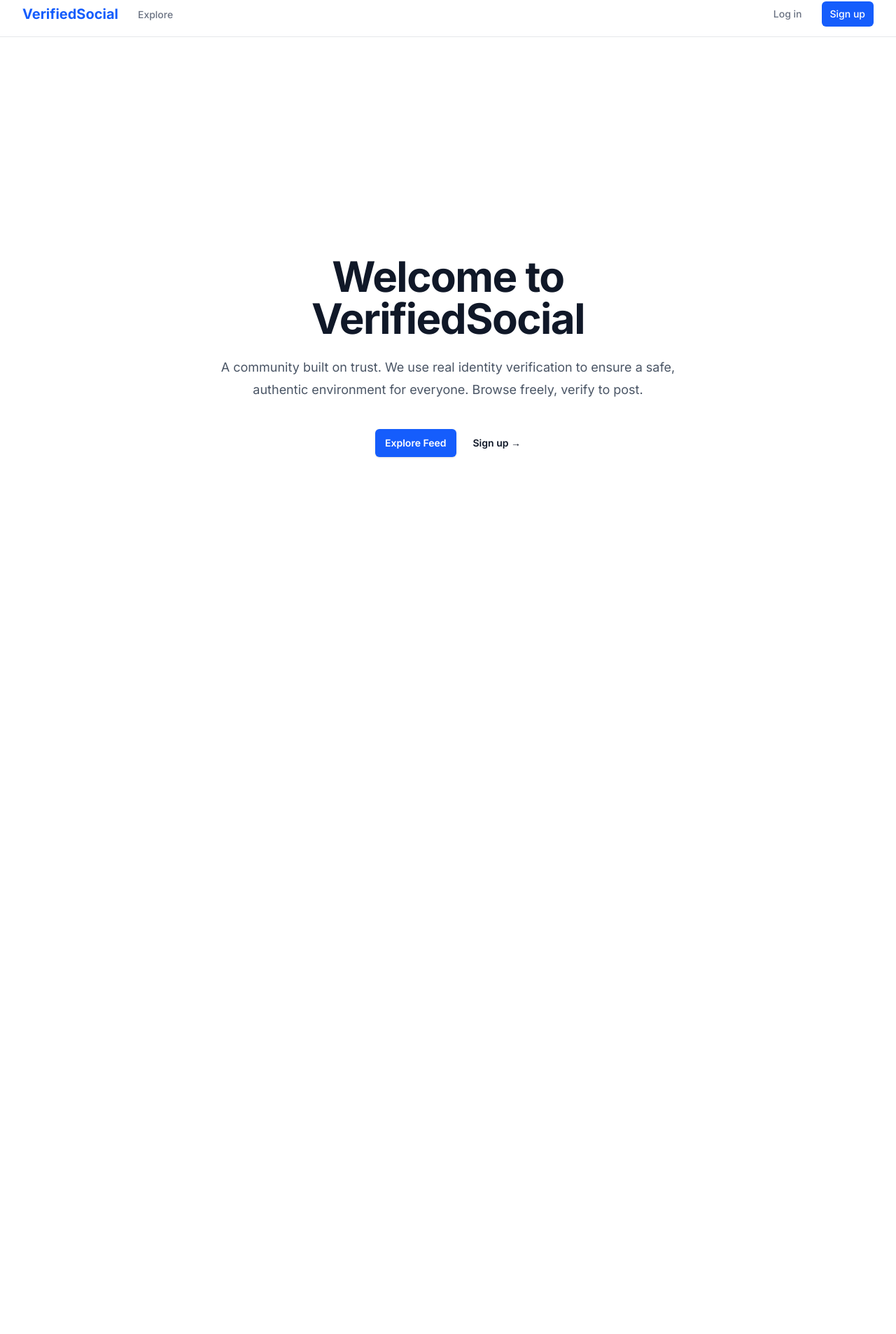
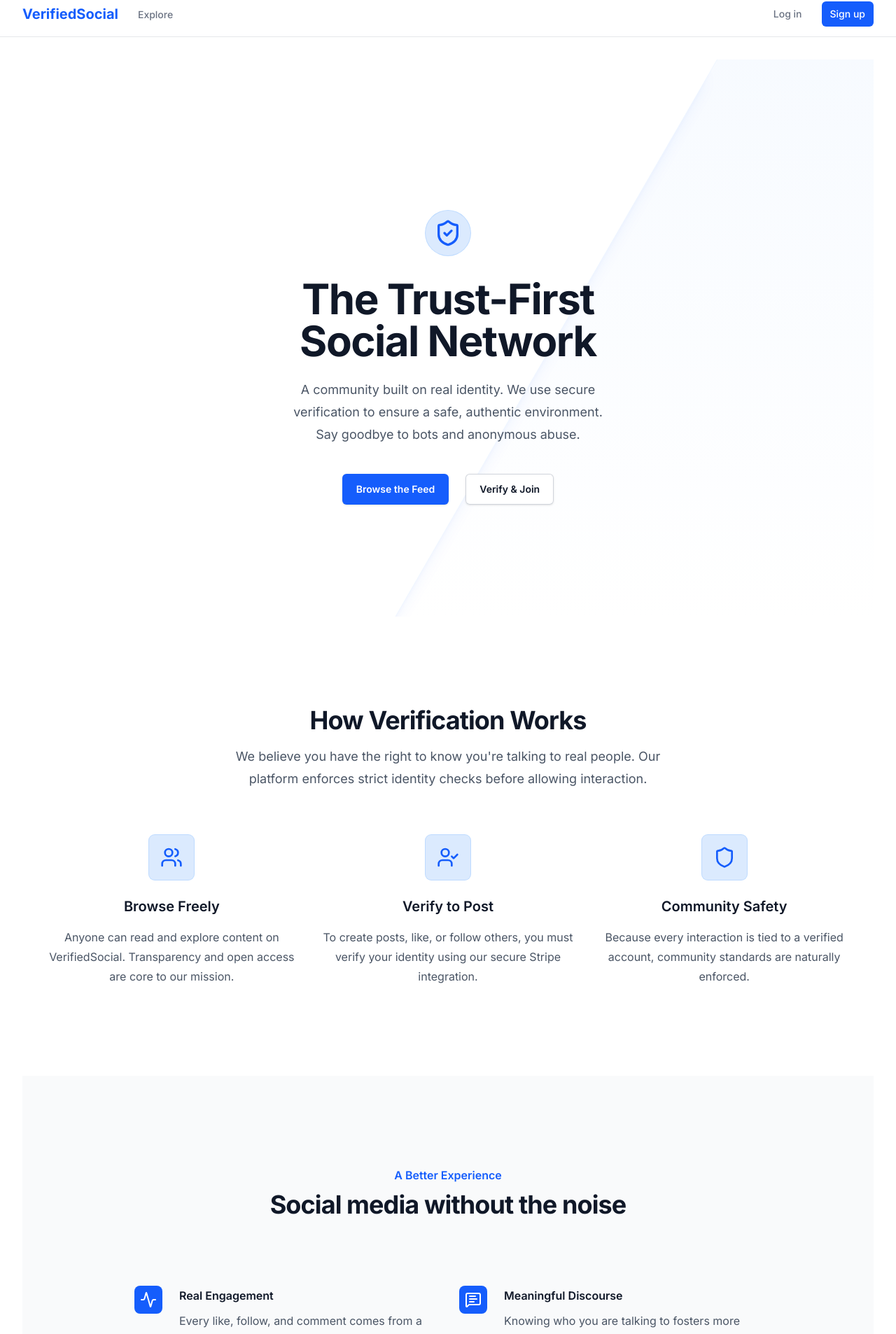
Before and after one commit to cmarabate/verified-social-mvp, a Next.js app: page / in a window 1280 px wide. Shown: the part 12-1918 px from the top of the page at 70% size. Before the commit the page ends 921 px from the top, so only its background shows below. Built offline with nearby package versions, Linux system fonts and the light colour scheme; no server answers.

Commit message:
feat: Create SEO, A11y, Performance Roadmap
Co-authored-by: traeagent <traeagent@users.noreply.github.com>

```diff
--- a/src/app/explore/page.tsx
+++ b/src/app/explore/page.tsx
@@ -64,7 +64,7 @@ export default async function ExplorePage() {
             const isLiked = user ? post.likes?.some((l: { user_id: string }) => l.user_id === user.id) : false;
 
             return (
-            <div key={post.id} className="bg-white p-6 rounded-lg shadow-sm border border-gray-200">
+            <div key={post.id} className="bg-white p-6 rounded-lg shadow-sm border border-gray-200 hover:shadow-md transition-shadow duration-200">
               <div className="flex items-center space-x-3 mb-4">
                 <div className="w-10 h-10 bg-gray-200 rounded-full overflow-hidden flex items-center justify-center text-gray-500 font-medium relative">
                   {profile?.avatar_url ? (
@@ -77,7 +77,7 @@ export default async function ExplorePage() {
                   <div className="font-semibold flex items-center gap-1">
                     {profile?.display_name || 'Unknown User'}
                     {profile?.is_verified && (
-                      <span className="text-blue-500 text-xs ml-1 flex items-center" title="Verified account">
+                      <span className="text-blue-500 text-xs ml-1 flex items-center bg-blue-50 rounded-full p-0.5" title="Verified account">
                         <span aria-hidden="true">✓</span>
                         <span className="sr-only">Verified account</span>
                       </span>
@@ -108,8 +108,8 @@ export default async function ExplorePage() {
             )
           })
         ) : (
-          <div className="text-center py-12 bg-white rounded-lg border border-gray-200">
-            <p className="text-gray-500">No posts yet. Check back later!</p>
+          <div className="text-center py-16 bg-white rounded-lg border border-gray-200 border-dashed">
+            <p className="text-gray-500 font-medium">No posts yet. Be the first to start the conversation!</p>
           </div>
         )}
       </div>
--- a/src/app/globals.css
+++ b/src/app/globals.css
@@ -61,6 +61,22 @@ body {
   outline-offset: 2px;
 }
 
+/* Animations */
+@keyframes fadeInUp {
+  from {
+    opacity: 0;
+    transform: translateY(20px);
+  }
+  to {
+    opacity: 1;
+    transform: translateY(0);
+  }
+}
+
+.animate-fade-in-up {
+  animation: fadeInUp 0.8s cubic-bezier(0.16, 1, 0.3, 1) forwards;
+}
+
 /* Reduced motion */
 @media (prefers-reduced-motion: reduce) {
   *,
--- a/src/app/page.tsx
+++ b/src/app/page.tsx
@@ -1,5 +1,6 @@
 import Link from 'next/link'
 import { Metadata } from 'next'
+import { ShieldCheck, Users, MessageSquareText, Activity, UserCheck, Shield } from 'lucide-react'
 
 export const metadata: Metadata = {
   title: 'Home | VerifiedSocial',
@@ -26,27 +27,112 @@ export default function Home() {
         type="application/ld+json"
         dangerouslySetInnerHTML={{ __html: JSON.stringify(jsonLd) }}
       />
-      <div className="relative isolate px-6 pt-14 lg:px-8">
-        <div className="mx-auto max-w-2xl py-32 sm:py-48 lg:py-56">
+
+      {/* Hero Section */}
+      <div className="relative isolate px-6 pt-14 lg:px-8 overflow-hidden bg-gradient-to-b from-blue-50/50 to-white">
+        <div className="absolute inset-y-0 right-1/2 -z-10 -mr-96 w-[200%] origin-top-right skew-x-[-30deg] bg-white shadow-xl shadow-blue-600/10 ring-1 ring-blue-50 sm:-mr-80 lg:-mr-96" aria-hidden="true" />
+        <div className="mx-auto max-w-2xl py-24 sm:py-32 lg:py-40 animate-fade-in-up">
           <div className="text-center">
-            <h1 className="text-4xl font-bold tracking-tight text-gray-900 sm:text-6xl">
-              Welcome to VerifiedSocial
+            <div className="flex justify-center mb-8">
+              <div className="rounded-full bg-blue-100 p-3 ring-1 ring-blue-200">
+                <ShieldCheck className="h-10 w-10 text-blue-600" aria-hidden="true" />
+              </div>
+            </div>
+            <h1 className="text-4xl font-bold tracking-tight text-gray-900 sm:text-6xl text-balance">
+              The Trust-First Social Network
             </h1>
-            <p className="mt-6 text-lg leading-8 text-gray-600">
-              A community built on trust. We use real identity verification to ensure
-              a safe, authentic environment for everyone. Browse freely, verify to post.
+            <p className="mt-6 text-lg leading-8 text-gray-600 text-balance max-w-xl mx-auto">
+              A community built on real identity. We use secure verification to ensure a safe, authentic environment. Say goodbye to bots and anonymous abuse.
             </p>
-            <div className="mt-10 flex items-center justify-center gap-x-6">
+            <div className="mt-10 flex items-center justify-center gap-x-6 flex-wrap gap-y-4">
               <Link
                 href="/explore"
-                className="rounded-md bg-blue-600 px-3.5 py-2.5 text-sm font-semibold text-white shadow-sm hover:bg-blue-500 focus-visible:outline focus-visible:outline-2 focus-visible:outline-offset-2 focus-visible:outline-blue-600"
+                className="rounded-md bg-blue-600 px-5 py-3 text-sm font-semibold text-white shadow-sm hover:bg-blue-500 focus-visible:outline focus-visible:outline-2 focus-visible:outline-offset-2 focus-visible:outline-blue-600 transition-colors"
               >
-                Explore Feed
+                Browse the Feed
               </Link>
-              <Link href="/auth/signup" className="text-sm font-semibold leading-6 text-gray-900">
-                Sign up <span aria-hidden="true">→</span>
+              <Link
+                href="/auth/signup"
+                className="rounded-md bg-white px-5 py-3 text-sm font-semibold text-gray-900 shadow-sm ring-1 ring-inset ring-gray-300 hover:bg-gray-50 focus-visible:outline focus-visible:outline-2 focus-visible:outline-offset-2 focus-visible:outline-blue-600 transition-colors"
+              >
+                Verify & Join
               </Link>
             </div>
+          </div>
+        </div>
+      </div>
+
+      {/* Trust Layer / Features Section */}
+      <div className="mx-auto max-w-7xl px-6 lg:px-8 py-24 sm:py-32">
+        <div className="mx-auto max-w-2xl text-center mb-16">
+          <h2 className="text-3xl font-bold tracking-tight text-gray-900 sm:text-4xl">How Verification Works</h2>
+          <p className="mt-4 text-lg leading-8 text-gray-600">
+            We believe you have the right to know you&apos;re talking to real people. Our platform enforces strict identity checks before allowing interaction.
+          </p>
+        </div>
+        <div className="mx-auto max-w-2xl lg:max-w-none">
+          <dl className="grid max-w-xl grid-cols-1 gap-x-8 gap-y-16 lg:max-w-none lg:grid-cols-3">
+            <div className="flex flex-col items-center text-center">
+              <div className="mb-6 flex h-16 w-16 items-center justify-center rounded-lg bg-blue-100 ring-1 ring-blue-200">
+                <Users className="h-8 w-8 text-blue-600" aria-hidden="true" />
+              </div>
+              <dt className="text-xl font-semibold leading-7 text-gray-900">Browse Freely</dt>
+              <dd className="mt-4 flex flex-auto flex-col text-base leading-7 text-gray-600">
+                <p className="flex-auto">Anyone can read and explore content on VerifiedSocial. Transparency and open access are core to our mission.</p>
+              </dd>
+            </div>
+            <div className="flex flex-col items-center text-center">
+              <div className="mb-6 flex h-16 w-16 items-center justify-center rounded-lg bg-blue-100 ring-1 ring-blue-200">
+                <UserCheck className="h-8 w-8 text-blue-600" aria-hidden="true" />
+              </div>
+              <dt className="text-xl font-semibold leading-7 text-gray-900">Verify to Post</dt>
+              <dd className="mt-4 flex flex-auto flex-col text-base leading-7 text-gray-600">
+                <p className="flex-auto">To create posts, like, or follow others, you must verify your identity using our secure Stripe integration.</p>
+              </dd>
+            </div>
+            <div className="flex flex-col items-center text-center">
+              <div className="mb-6 flex h-16 w-16 items-center justify-center rounded-lg bg-blue-100 ring-1 ring-blue-200">
+                <Shield className="h-8 w-8 text-blue-600" aria-hidden="true" />
+              </div>
+              <dt className="text-xl font-semibold leading-7 text-gray-900">Community Safety</dt>
+              <dd className="mt-4 flex flex-auto flex-col text-base leading-7 text-gray-600">
+                <p className="flex-auto">Because every interaction is tied to a verified account, community standards are naturally enforced.</p>
+              </dd>
+            </div>
+          </dl>
+        </div>
+      </div>
+
+      {/* Value Prop Section */}
+      <div className="bg-gray-50 py-24 sm:py-32">
+        <div className="mx-auto max-w-7xl px-6 lg:px-8">
+          <div className="mx-auto max-w-2xl lg:text-center">
+            <h2 className="text-base font-semibold leading-7 text-blue-600">A Better Experience</h2>
+            <p className="mt-2 text-3xl font-bold tracking-tight text-gray-900 sm:text-4xl">
+              Social media without the noise
+            </p>
+          </div>
+          <div className="mx-auto mt-16 max-w-2xl sm:mt-20 lg:mt-24 lg:max-w-4xl">
+            <dl className="grid max-w-xl grid-cols-1 gap-x-8 gap-y-10 lg:max-w-none lg:grid-cols-2 lg:gap-y-16">
+              <div className="relative pl-16">
+                <dt className="text-base font-semibold leading-7 text-gray-900">
+                  <div className="absolute left-0 top-0 flex h-10 w-10 items-center justify-center rounded-lg bg-blue-600">
+                    <Activity className="h-6 w-6 text-white" aria-hidden="true" />
+                  </div>
+                  Real Engagement
+                </dt>
+                <dd className="mt-2 text-base leading-7 text-gray-600">Every like, follow, and comment comes from a verified human. Quality over quantity.</dd>
+              </div>
+              <div className="relative pl-16">
+                <dt className="text-base font-semibold leading-7 text-gray-900">
+                  <div className="absolute left-0 top-0 flex h-10 w-10 items-center justify-center rounded-lg bg-blue-600">
+                    <MessageSquareText className="h-6 w-6 text-white" aria-hidden="true" />
+                  </div>
+                  Meaningful Discourse
+                </dt>
+                <dd className="mt-2 text-base leading-7 text-gray-600">Knowing who you are talking to fosters more respectful and productive conversations.</dd>
+              </div>
+            </dl>
           </div>
         </div>
       </div>
--- a/src/app/u/[handle]/page.tsx
+++ b/src/app/u/[handle]/page.tsx
@@ -107,7 +107,7 @@ export default async function ProfilePage({ params }: { params: Promise<{ handle
               <h1 className="text-2xl font-bold flex items-center gap-2">
                 {profile.display_name || 'Unknown User'}
                 {profile.is_verified && (
-                  <span className="text-blue-500 text-sm flex items-center" title="Verified account">
+                  <span className="text-blue-500 text-sm flex items-center bg-blue-50 rounded-full p-0.5" title="Verified account">
                     <span aria-hidden="true">✓</span>
                     <span className="sr-only">Verified account</span>
                   </span>
@@ -138,7 +138,7 @@ export default async function ProfilePage({ params }: { params: Promise<{ handle
             const isLiked = user ? post.likes?.some((l: { user_id: string }) => l.user_id === user.id) : false;
 
             return (
-            <div key={post.id} className="bg-white p-6 rounded-lg shadow-sm border border-gray-200">
+            <div key={post.id} className="bg-white p-6 rounded-lg shadow-sm border border-gray-200 hover:shadow-md transition-shadow duration-200">
               <p className="text-gray-800 whitespace-pre-wrap mb-4">{post.content}</p>
               <div className="flex items-center justify-between border-t border-gray-100 pt-3">
                 <LikeButton
@@ -155,8 +155,8 @@ export default async function ProfilePage({ params }: { params: Promise<{ handle
             )
           })
         ) : (
-          <div className="text-center py-12 bg-white rounded-lg border border-gray-200">
-            <p className="text-gray-500">No posts yet.</p>
+          <div className="text-center py-16 bg-white rounded-lg border border-gray-200 border-dashed">
+            <p className="text-gray-500 font-medium">No posts yet.</p>
           </div>
         )}
       </div>
```
Also changed, not shown: 1 other file (tests, documents, lock files or other folders).
